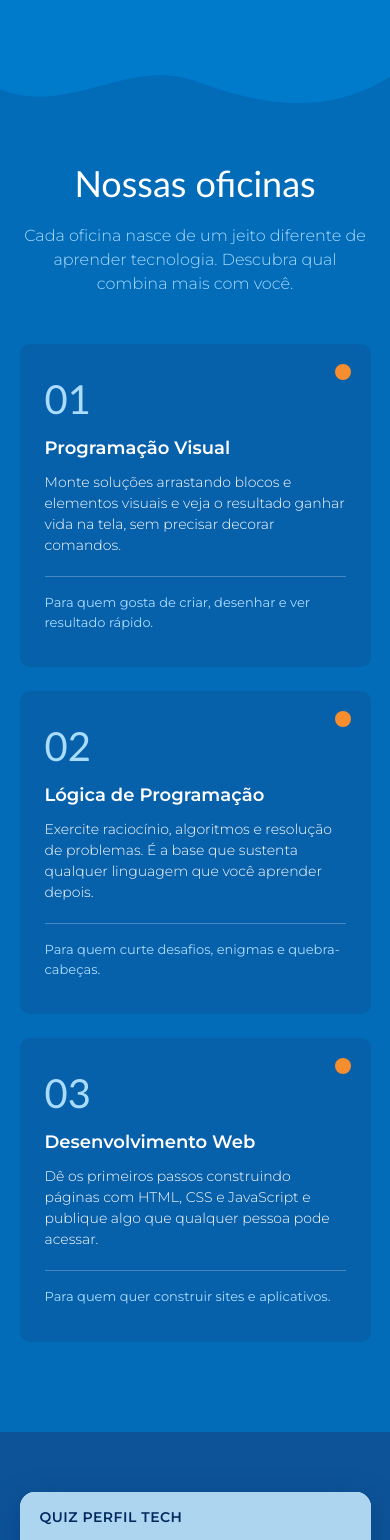
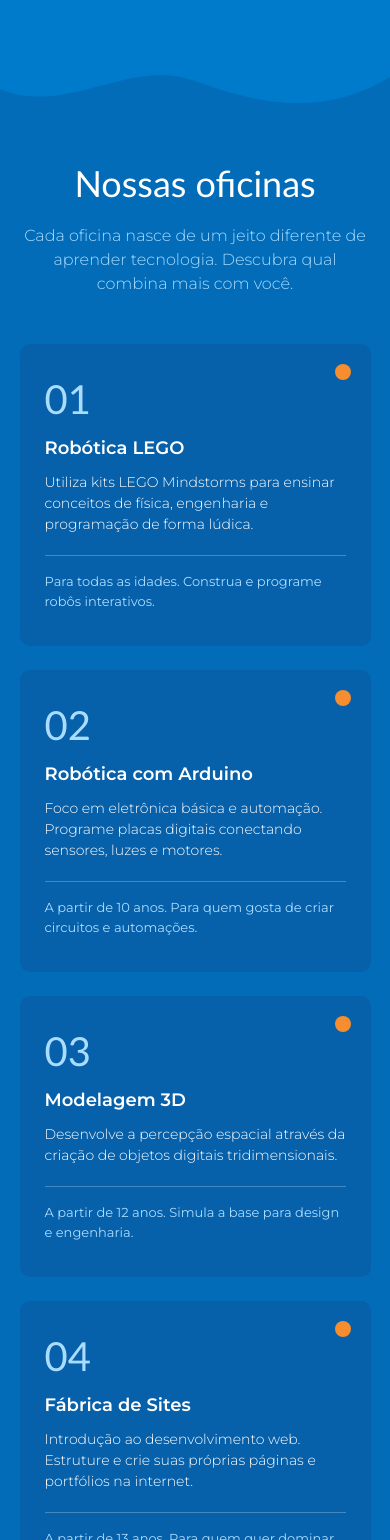
Before and after one commit to PaulinhoADS/conecta-ellp-utfpr, a React (Vite) app in the folder frontend/: page / in a window 390 px wide. Shown: the part 460-2000 px from the top of the page. Built offline with nearby package versions, Linux system fonts and the light colour scheme; a web font is replaced by a local one.

Commit message:
feat: aprimora logica do quiz com oficinas reais do ELLP, corrige responsividade do footer e expande README

```diff
--- a/frontend/src/pages/Home.jsx
+++ b/frontend/src/pages/Home.jsx
@@ -4,29 +4,40 @@ import './Home.css';
 
 const oficinas = [
   {
-    id: 'programacao-visual',
+    id: 'robotica-lego',
     numero: '01',
-    titulo: 'Programação Visual',
-    descricao:
-      'Monte soluções arrastando blocos e elementos visuais e veja o resultado ganhar vida na tela, sem precisar decorar comandos.',
-    publico: 'Para quem gosta de criar, desenhar e ver resultado rápido.',
+    titulo: 'Robótica LEGO',
+    descricao: 'Utiliza kits LEGO Mindstorms para ensinar conceitos de física, engenharia e programação de forma lúdica.',
+    publico: 'Para todas as idades. Construa e programe robôs interativos.',
   },
   {
-    id: 'logica-programacao',
+    id: 'robotica-arduino',
     numero: '02',
-    titulo: 'Lógica de Programação',
-    descricao:
-      'Exercite raciocínio, algoritmos e resolução de problemas. É a base que sustenta qualquer linguagem que você aprender depois.',
-    publico: 'Para quem curte desafios, enigmas e quebra-cabeças.',
+    titulo: 'Robótica com Arduino',
+    descricao: 'Foco em eletrônica básica e automação. Programe placas digitais conectando sensores, luzes e motores.',
+    publico: 'A partir de 10 anos. Para quem gosta de criar circuitos e automações.',
   },
   {
-    id: 'desenvolvimento-web',
+    id: 'modelagem-3d',
     numero: '03',
-    titulo: 'Desenvolvimento Web',
-    descricao:
-      'Dê os primeiros passos construindo páginas com HTML, CSS e JavaScript e publique algo que qualquer pessoa pode acessar.',
-    publico: 'Para quem quer construir sites e aplicativos.',
+    titulo: 'Modelagem 3D',
+    descricao: 'Desenvolve a percepção espacial através da criação de objetos digitais tridimensionais.',
+    publico: 'A partir de 12 anos. Simula a base para design e engenharia.',
   },
+  {
+    id: 'fabrica-sites',
+    numero: '04',
+    titulo: 'Fábrica de Sites',
+    descricao: 'Introdução ao desenvolvimento web. Estruture e crie suas próprias páginas e portfólios na internet.',
+    publico: 'A partir de 13 anos. Para quem quer dominar HTML, CSS e criar na web.',
+  },
+  {
+    id: 'desenvolvimento-jogos',
+    numero: '05',
+    titulo: 'Desenvolvimento de Jogos',
+    descricao: 'Criação de games, ensinando a lógica de programação por trás das mecânicas, personagens e cenários.',
+    publico: 'Para todas as idades. Ideal para mentes criativas e lógicas.',
+  }
 ];
 
 const passosQuiz = [
--- a/frontend/src/pages/Quiz.jsx
+++ b/frontend/src/pages/Quiz.jsx
@@ -4,39 +4,35 @@ import './Quiz.css';
 
 const perguntas = [
   {
-    id: 'quebra-cabecas',
-    enunciado: 'Você prefere resolver quebra-cabeças matemáticos ou desenhar personagens?',
+    id: 'idade',
+    enunciado: 'Qual é a sua idade?',
     opcoes: [
-      { texto: 'Resolver quebra-cabeças matemáticos', valor: 1 },
-      { texto: 'Desenhar personagens', valor: 0 },
+      { texto: '9 anos ou menos', valor: 9 },
+      { texto: '10 ou 11 anos', valor: 10 },
+      { texto: '12 anos', valor: 12 },
+      { texto: '13 anos ou mais', valor: 13 },
     ],
   },
   {
-    id: 'brinquedo-quebrado',
-    enunciado:
-      'Quando um brinquedo quebra, você tenta entender as engrenagens ou foca em deixá-lo bonito de novo?',
+    id: 'interesse',
+    enunciado: 'O que mais chama a sua atenção quando você pensa em tecnologia?',
     opcoes: [
-      { texto: 'Tento entender as engrenagens', valor: 1 },
-      { texto: 'Foco em deixá-lo bonito de novo', valor: 0 },
+      { texto: 'Montar peças, robôs e mexer com fios/luzes', valor: 'hardware' },
+      { texto: 'Criar mundos, personagens e jogar', valor: 'jogos' },
+      { texto: 'Criar sites, aplicativos e entender como a internet funciona', valor: 'software' },
+      { texto: 'Desenhar objetos e planejar projetos visuais', valor: 'design' },
     ],
   },
   {
-    id: 'regras-ou-liberdade',
-    enunciado:
-      'Você gosta de seguir regras estritas para chegar a um resultado ou prefere ter liberdade criativa?',
+    id: 'estilo',
+    enunciado: 'Como você prefere aprender e resolver problemas?',
     opcoes: [
-      { texto: 'Seguir regras estritas para chegar a um resultado', valor: 1 },
-      { texto: 'Ter liberdade criativa', valor: 0 },
+      { texto: 'Seguindo a lógica, regras estritas e digitando códigos', valor: 'logica' },
+      { texto: 'De forma visual, arrastando blocos e desenhando', valor: 'visual' },
+      { texto: 'Construindo coisas com as próprias mãos', valor: 'pratico' },
     ],
   },
 ];
-
-const PONTOS_MINIMOS_LOGICA = 2;
-
-const resultados = {
-  logica: 'Oficina Recomendada: Lógica de Programação e Algoritmos (Python)',
-  visual: 'Oficina Recomendada: Criação de Jogos e Web (Scratch / HTML)',
-};
 
 const Quiz = () => {
   const [respostas, setRespostas] = useState({});
@@ -51,14 +47,36 @@ const Quiz = () => {
 
   const handleSubmit = (event) => {
     event.preventDefault();
+    if (!todasRespondidas) return;
 
-    if (!todasRespondidas) {
-      return;
+    const { idade, interesse, estilo } = respostas;
+    let oficinaRecomendada = '';
+
+    // LÓGICA DE RECOMENDAÇÃO BASEADA EM IDADE E PERFIL (ÁRVORE DE DECISÃO)
+    if (interesse === 'hardware' || estilo === 'pratico') {
+      if (idade >= 10) {
+        oficinaRecomendada = 'Robótica com Arduino (Idade: 10+)';
+      } else {
+        oficinaRecomendada = 'Robótica LEGO (Livre)';
+      }
+    } else if (interesse === 'software') {
+      if (idade >= 13) {
+        oficinaRecomendada = 'Fábrica de Sites (Idade: 13+)';
+      } else {
+        oficinaRecomendada = 'Informática Básica / App Inventor (Livre)';
+      }
+    } else if (interesse === 'design' || (interesse === 'jogos' && estilo === 'visual')) {
+      if (idade >= 12) {
+        oficinaRecomendada = 'Modelagem 3D (Idade: 12+)';
+      } else {
+        oficinaRecomendada = 'Desenvolvimento de Jogos (Livre)';
+      }
+    } else {
+      // Fallback genérico para quem curte lógica e games
+      oficinaRecomendada = 'Desenvolvimento de Jogos (Livre)';
     }
 
-    const pontosLogica = Object.values(respostas).reduce((soma, valor) => soma + valor, 0);
-
-    setResultado(pontosLogica >= PONTOS_MINIMOS_LOGICA ? resultados.logica : resultados.visual);
+    setResultado(`Oficina Recomendada: ${oficinaRecomendada}`);
   };
 
   const reiniciar = () => {
--- a/frontend/style.css
+++ b/frontend/style.css
@@ -46,6 +46,12 @@ body {
 }
 
 main {
+    flex: 1;
+    display: flex;
+    flex-direction: column;
+}
+
+.quiz-page, .login-page {
     flex: 1;
 }
 
```
Also changed, not shown: 1 other file (tests, documents, lock files or other folders).
